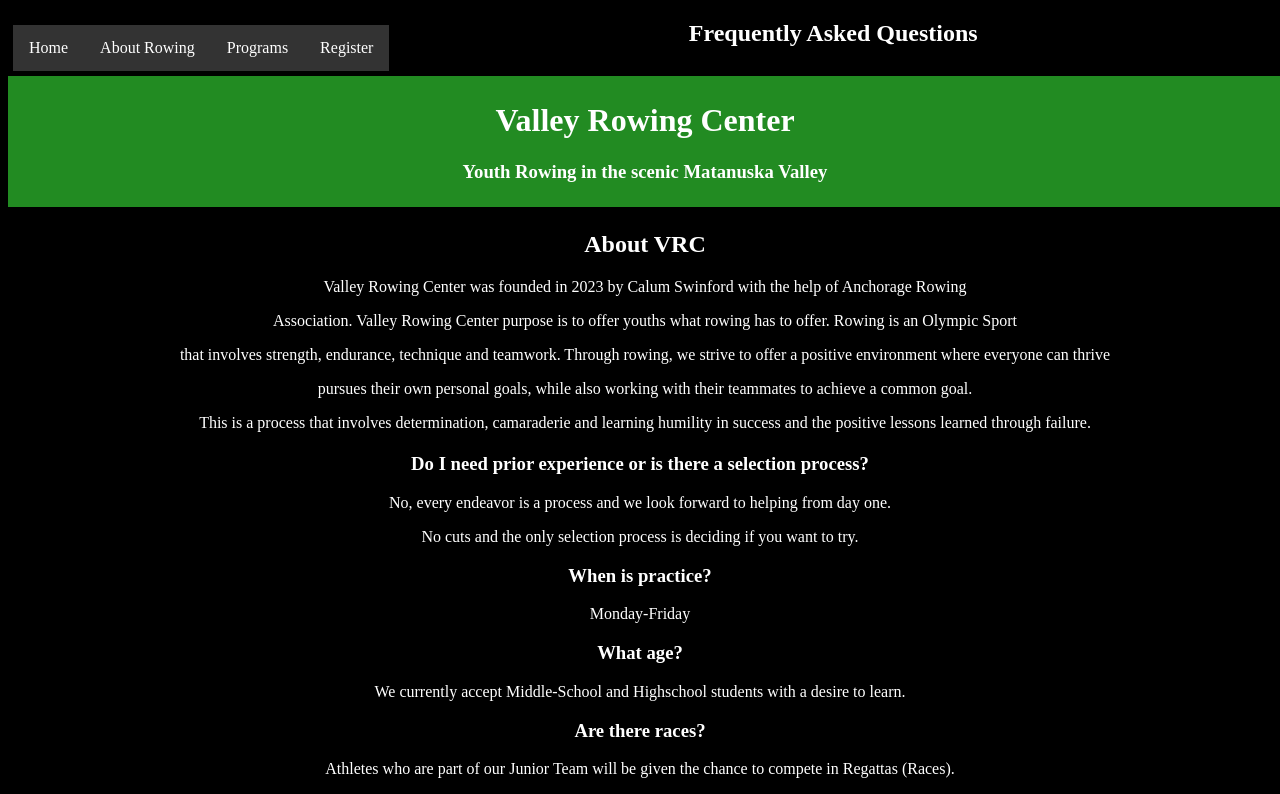
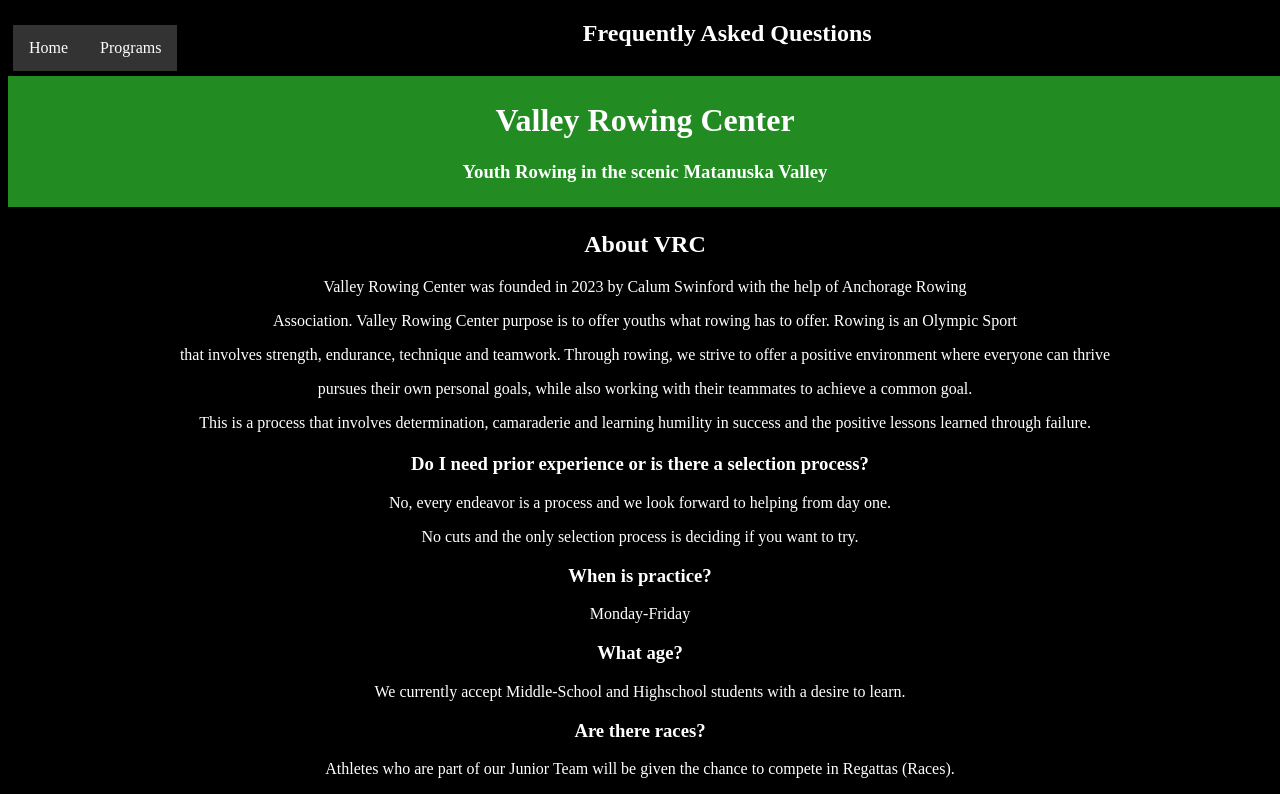
Before and after one commit to CalumSwinford/Valley-Rowing-center-site, a plain HTML site: page VrcSite/about-vrc.html in a window 1280 px wide. Shown: the top 794 px of the page. Drawn offline with Linux system fonts and the light colour scheme.

Commit message:
Update about-vrc.html

```diff
--- a/VrcSite/about-vrc.html
+++ b/VrcSite/about-vrc.html
@@ -10,9 +10,9 @@
       <ul>
 
         <li><a href="index.html">Home</a></li>
-        <li><a href="WhatIsRowing.html">About Rowing</a></li>
+
         <li><a href="vrc-programs.html">Programs</a></li>
-        <li><a href="#news">Register</a></li>
+
       </ul>
 
     </div>
```
